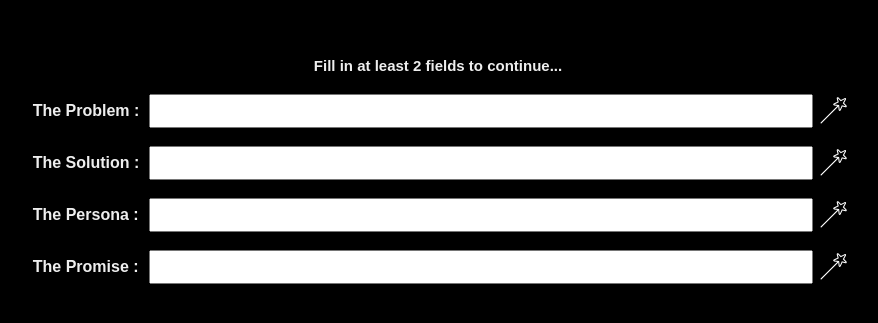
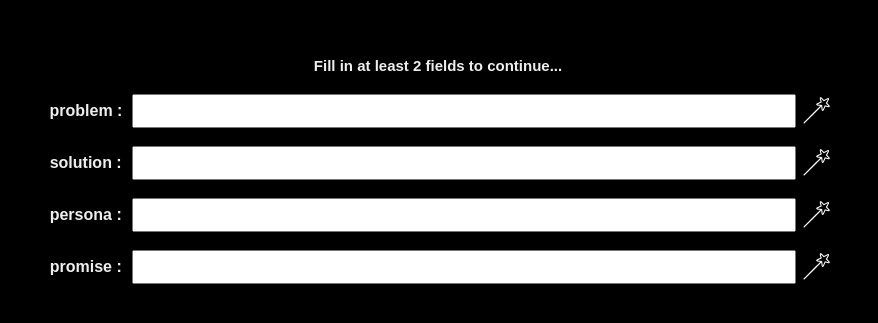
Before and after one commit to firasmlt/MapMind, a React (Create React App) app in the folder client/: page / in a window 1280 px wide. Shown: the part 159-482 px from the top of the page, without its empty margins (202-1080 px from the left). Built offline with nearby package versions, Linux system fonts and the light colour scheme.

Commit message:
adding example ai request

```diff
--- a/client/package.json
+++ b/client/package.json
@@ -7,6 +7,7 @@
     "@testing-library/jest-dom": "^5.16.5",
     "@testing-library/react": "^13.3.0",
     "@testing-library/user-event": "^13.5.0",
+    "openai": "^3.0.0",
     "react": "^18.2.0",
     "react-dom": "^18.2.0",
     "react-redux": "^8.0.2",
--- a/client/src/components/Field.js
+++ b/client/src/components/Field.js
@@ -1,12 +1,19 @@
 import styles from "./Field.module.css";
 import MagicWand from "./UI/MagicWand";
 
-function Field({ text }) {
+function Field({ text, fieldValues, setFieldValues, isValid }) {
+  const onChangeHandler = (e) => {
+    setFieldValues((prevValues) => {
+      const newObj = { ...prevValues };
+      newObj[text] = e.target.value;
+      return newObj;
+    });
+  };
   return (
     <div className={styles.field}>
       <p style={{ color: "rgb(238, 238, 238)" }}>{text} : </p>
-      <input type="text" />
-      <MagicWand />
+      <input type="text" onChange={onChangeHandler} value={fieldValues[text]} />
+      <MagicWand isValid={isValid && fieldValues[text].length === 0} />
     </div>
   );
 }
--- a/client/src/components/Fields.js
+++ b/client/src/components/Fields.js
@@ -2,12 +2,7 @@ import Field from "./Field";
 import { useState } from "react";
 
 function Fields() {
-  const fieldNames = [
-    "The Problem",
-    "The Solution",
-    "The Persona",
-    "The Promise",
-  ];
+  const fieldNames = ["problem", "solution", "persona", "promise"];
 
   const [fieldValues, setFieldValues] = useState({
     problem: "",
@@ -15,10 +10,29 @@ function Fields() {
     persona: "",
     promise: "",
   });
+  const [isValid, setIsValid] = useState(false);
+  let validFields = [];
+  for (const key in fieldValues) {
+    if (fieldValues[key].length > 0) {
+      validFields.push(key);
+    }
+  }
+  if (validFields.length >= 2 && !isValid) {
+    setIsValid(true);
+  }
+  if (validFields.length < 2 && isValid) {
+    setIsValid(false);
+  }
   return (
     <div className="fields">
-      {fieldNames.map((el) => (
-        <Field text={el} />
+      {fieldNames.map((el, i) => (
+        <Field
+          key={i}
+          isValid={isValid}
+          text={el}
+          fieldValues={fieldValues}
+          setFieldValues={setFieldValues}
+        />
       ))}
     </div>
   );
--- a/client/src/components/UI/MagicWand.js
+++ b/client/src/components/UI/MagicWand.js
@@ -1,8 +1,33 @@
 import styles from "./MagicWand.module.css";
+import { Configuration, OpenAIApi } from "openai";
 
-function MagicWand() {
+const complete = async () => {
+  try {
+    const configuration = new Configuration({
+      apiKey: "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",
+    });
+    const openai = new OpenAIApi(configuration);
+    const completion = await openai.createCompletion({
+      model: "text-davinci-002",
+      prompt: `Suggest a name for an animal
+
+      Animal: dog
+      Name:`,
+    });
+    console.log(completion.data[0].text);
+  } catch (err) {
+    console.log(err);
+  }
+};
+
+function MagicWand({ isValid }) {
+  const onClickHandler = (e) => {
+    if (!isValid) return;
+    complete();
+  };
   return (
     <svg
+      onClick={onClickHandler}
       className={styles.magicwand}
       enable-background="new 0 0 48 48"
       height="30px"
--- a/client/src/index.js
+++ b/client/src/index.js
@@ -3,8 +3,4 @@ import ReactDOM from "react-dom/client";
 import App from "./App";
 
 const root = ReactDOM.createRoot(document.getElementById("root"));
-root.render(
-  <React.StrictMode>
-    <App />
-  </React.StrictMode>
-);
+root.render(<App />);
```
Also changed, not shown: 1 other file (tests, documents, lock files or other folders).
